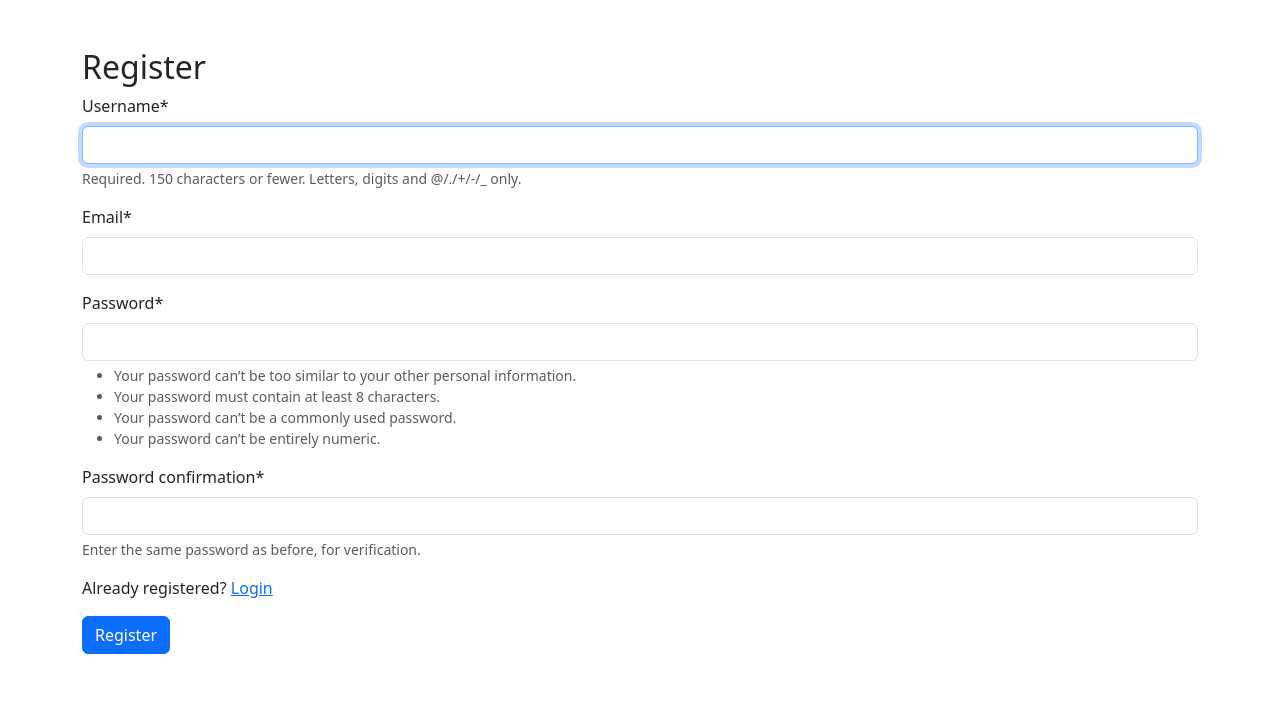
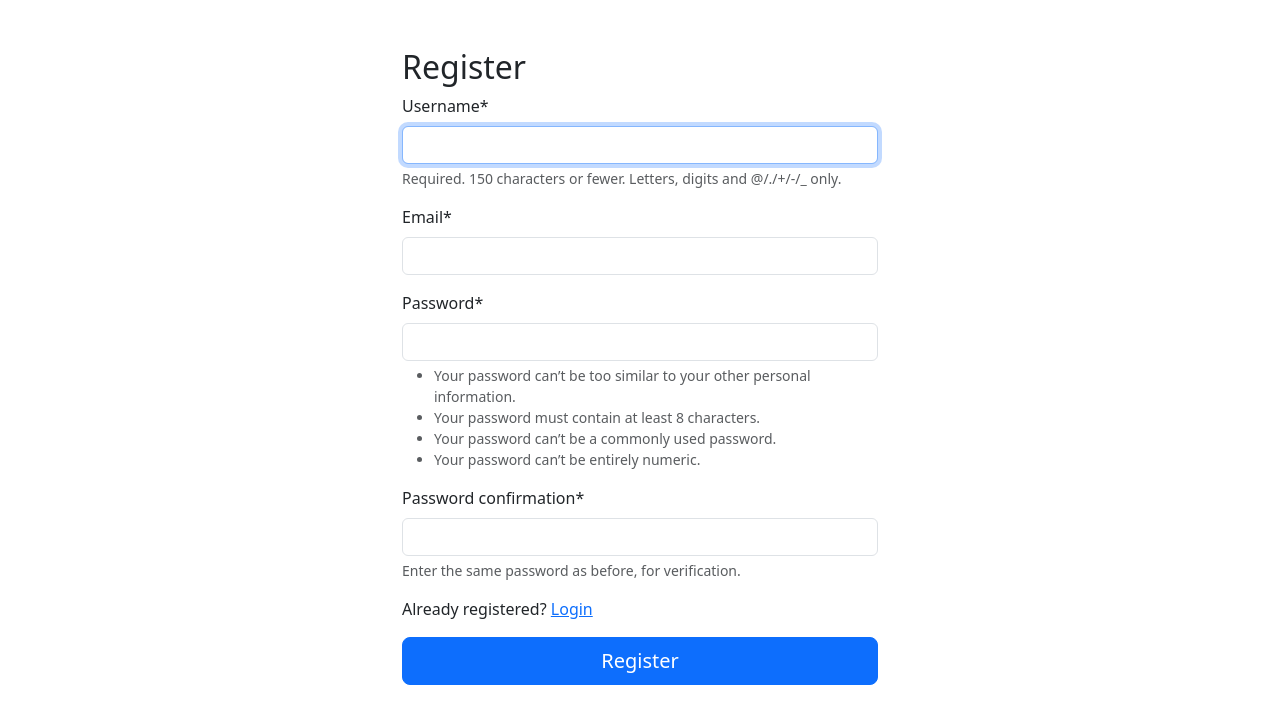
Before and after one commit to AdrianTworek/stackoverflow-clone, a Django app: page /users/register/ in a window 1280 px wide. Shown: the part 56-780 px from the top of the page. Run offline with Django 5.2, Linux system fonts and the light colour scheme; some libraries are stand-ins or nearby versions.

Commit message:
refactor: improve styling of login and register forms

```diff
--- a/app/users/templates/users/login.html
+++ b/app/users/templates/users/login.html
@@ -5,12 +5,12 @@
 {% load crispy_forms_tags %}
 
 {% block content %}
-<div class="container">
+  <div class="container" style="max-width: 500px;">
     <h2>Login</h2>
     <form method="post" action="#">
       {% csrf_token %} {{ form|crispy }}
       <p>Don't have an account? <a href="{% url 'main:users:register' %}">Register</a></p>
-    <button type="submit" class="btn btn-primary">Login</button>
+      <button type="submit" class="btn btn-primary btn-lg w-100">Login</button>
     </form>
   </div>
 {% endblock %}
--- a/app/users/templates/users/register.html
+++ b/app/users/templates/users/register.html
@@ -5,12 +5,13 @@
 {% load crispy_forms_tags %}
 
 {% block content %}
-<div class="container">
+  <div class="container" style="max-width: 500px;">
     <h2>Register</h2>
     <form method="post">
       {% csrf_token %} {{ form|crispy }}
       <p>Already registered? <a href="{% url 'main:users:login' %}">Login</a></p>
-    <button type="submit" class="btn btn-primary">Register</button>
+      <button type="submit" class="btn btn-primary btn-lg w-100">Register</button>
+    </form>
     </form>
   </div>
 {% endblock %}
```
Lines whose indentation alone changed are shown as unchanged.
